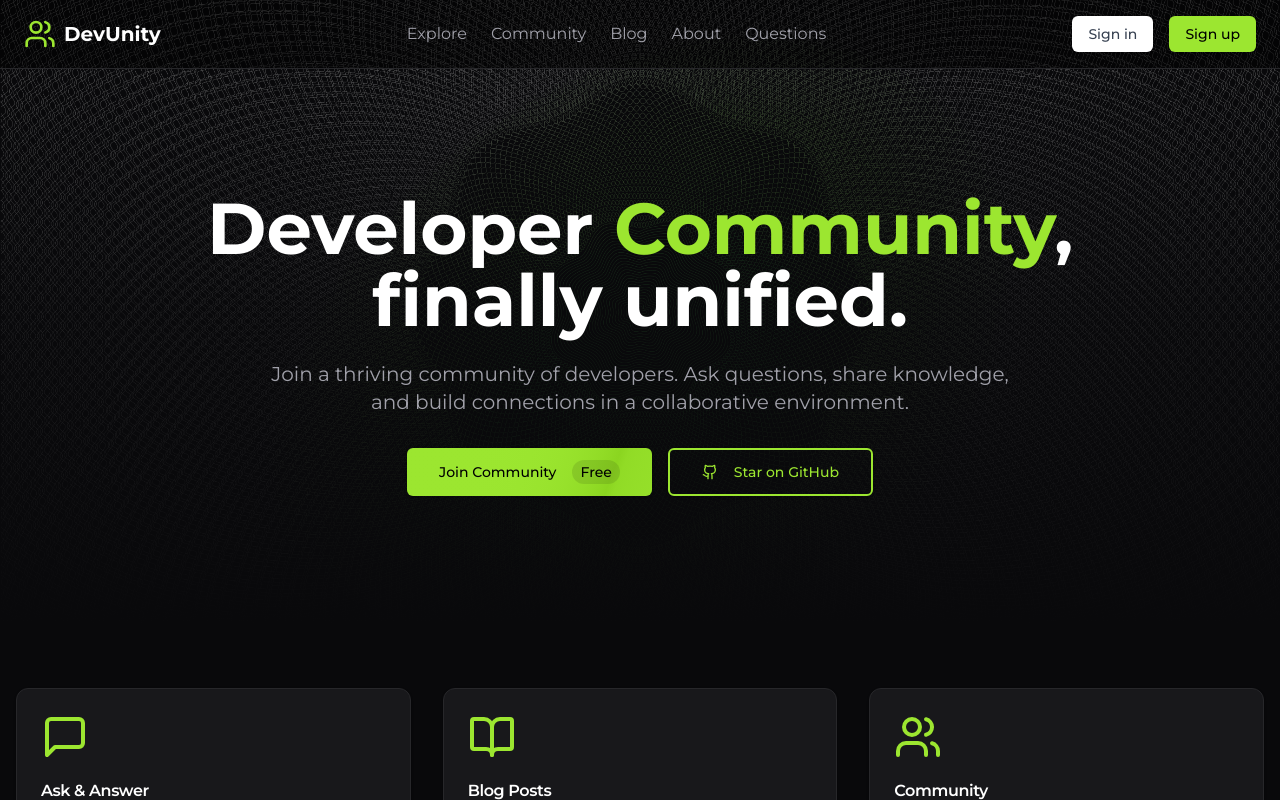
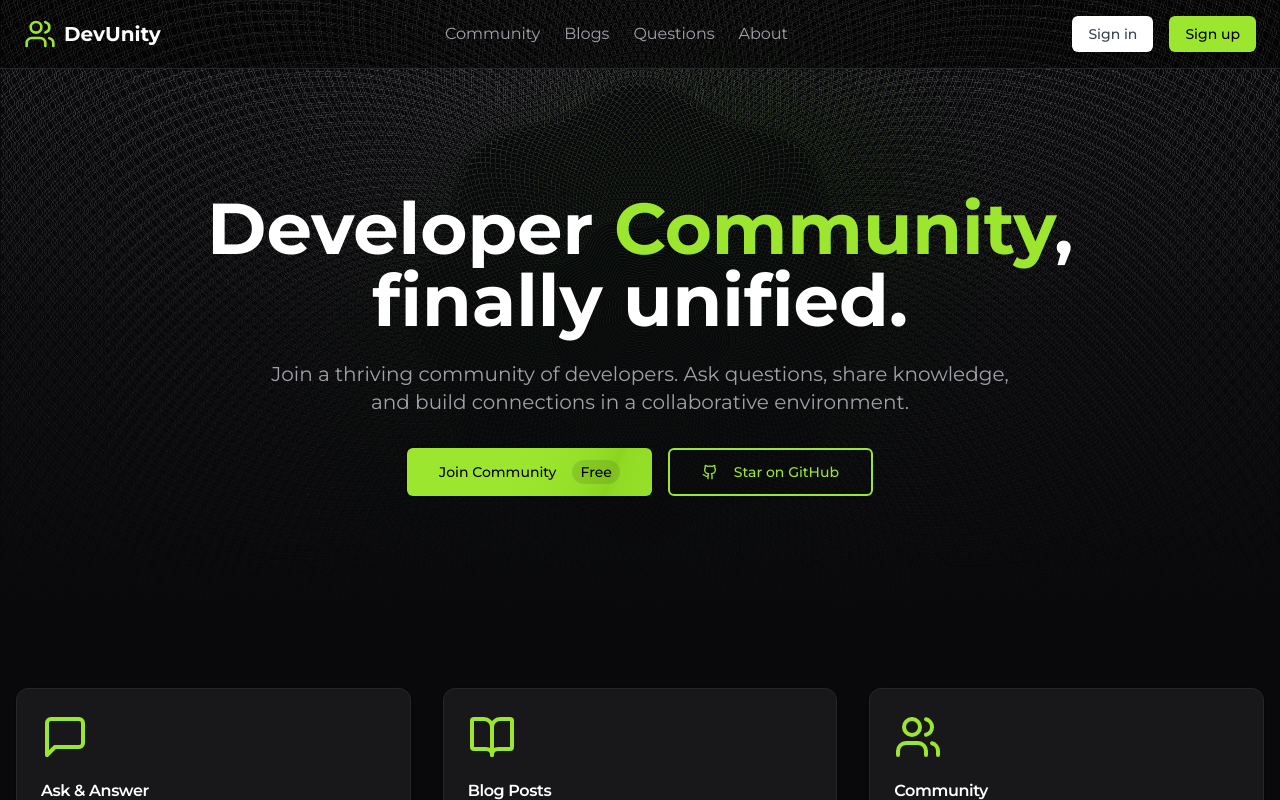
Before and after one commit to sufiankhan-dev/DevUnity, a Next.js app: page / in a window 1280 px wide. Shown: the top 800 px of the page. Built offline with nearby package versions, Linux system fonts and the light colour scheme.

Commit message:
routes rearranged

```diff
--- a/src/components/Navbar.tsx
+++ b/src/components/Navbar.tsx
@@ -1,122 +1,3 @@
-// "use client";
-
-// import React, { useState } from "react";
-// import Link from "next/link";
-// import { Button } from "@/components/ui/button";
-// import { Users } from "lucide-react";
-// import { CgMenuRight } from "react-icons/cg";
-// import {
-//   Sheet,
-//   SheetContent,
-//   SheetTitle,
-//   SheetTrigger,
-// } from "@/components/ui/sheet";
-// import { usePathname } from "next/navigation";
-
-// const Navbar = () => {
-//   const [isOpen, setIsOpen] = useState(false);
-//   const pathname = usePathname();
-
-//   const closeSheet = () => setIsOpen(false);
-
-//   return (
-//     <nav className="border-b z-50 absolute w-full bg-black/50 border-zinc-800">
-//       <div className="container mx-auto flex items-center justify-between p-4 lg:px-6">
-//         <Link className="flex items-center space-x-2" href="/">
-//           <Users className="h-8 w-8 text-[#9CE630]" />
-//           <span className="text-xl font-bold text-white">DevUnity</span>
-//         </Link>
-//         <div className="hidden lg:flex items-center space-x-6">
-//           <Link className="text-zinc-400 hover:text-white" href="/explore">
-//             Explore
-//           </Link>
-//           <Link className="text-zinc-400 hover:text-white" href="/community">
-//             Community
-//           </Link>
-//           <Link className="text-zinc-400 hover:text-white" href="/blogs">
-//             Blog
-//           </Link>
-//           <Link className="text-zinc-400 hover:text-white" href="/about">
-//             About
-//           </Link>
-//           <Link className="text-zinc-400 hover:text-white" href="/question">
-//             Questions
-//           </Link>
-//         </div>
-//         <div className="flex items-center space-x-4">
-//           <Button className="text-gray-700 hover:text-black bg-white hover:bg-white/80 ">
-//             Sign in
-//           </Button>
-//           <Button className="bg-[#9CE630] text-black hover:bg-[#8BD520] hidden lg:block">
-//             Sign up
-//           </Button>
-//           <Sheet open={isOpen} onOpenChange={setIsOpen}>
-//             <SheetTrigger asChild className="lg:hidden">
-//               <CgMenuRight className="h-6 w-6 text-white" />
-//             </SheetTrigger>
-//             <SheetContent
-//               side="right"
-//               className="w-[300px] sm:w-[400px] bg-zinc-900 border-none"
-//             >
-//               <Link href="/" onClick={closeSheet}>
-//                 <SheetTitle className="text-bold text-white flex items-center">
-//                   <Users className="mr-2 text-[#9CE630]" />
-//                   DevUnity
-//                 </SheetTitle>
-//               </Link>
-//               <nav className="flex flex-col space-y-4 mt-8">
-//                 <Link
-//                   className="text-zinc-400 hover:text-white"
-//                   href="/explore"
-//                   onClick={closeSheet}
-//                 >
-//                   Explore
-//                 </Link>
-//                 <Link
-//                   className="text-zinc-400 hover:text-white"
-//                   href="/community"
-//                   onClick={closeSheet}
-//                 >
-//                   Community
-//                 </Link>
-//                 <Link
-//                   className="text-zinc-400 hover:text-white"
-//                   href="/blogs"
-//                   onClick={closeSheet}
-//                 >
-//                   Blog
-//                 </Link>
-//                 <Link
-//                   className="text-zinc-400 hover:text-white"
-//                   href="/about"
-//                   onClick={closeSheet}
-//                 >
-//                   About
-//                 </Link>
-//                 <Link
-//                   className="text-zinc-400 hover:text-white"
-//                   href="/question"
-//                   onClick={closeSheet}
-//                 >
-//                   Questions
-//                 </Link>
-//                 <Button
-//                   className="bg-[#9CE630] text-black hover:bg-[#8BD520] w-full mt-4"
-//                   onClick={closeSheet}
-//                 >
-//                   Sign up
-//                 </Button>
-//               </nav>
-//             </SheetContent>
-//           </Sheet>
-//         </div>
-//       </div>
-//     </nav>
-//   );
-// };
-
-// export default Navbar;
-
 "use client";
 
 import React, { useState } from "react";
@@ -134,11 +15,10 @@ import { usePathname } from "next/navigation";
 
 const Navbar = () => {
   const [isOpen, setIsOpen] = useState(false);
-  const pathname = usePathname(); // Get the current path
+  const pathname = usePathname();
 
   const closeSheet = () => setIsOpen(false);
 
-  // Function to set active class based on path
   const linkClasses = (path: any) =>
     pathname === path ? "text-white" : "text-zinc-400 hover:text-white";
 
@@ -150,20 +30,20 @@ const Navbar = () => {
           <span className="text-xl font-bold text-white">DevUnity</span>
         </Link>
         <div className="hidden lg:flex items-center space-x-6">
-          <Link className={linkClasses("/explore")} href="/explore">
+          {/* <Link className={linkClasses("/explore")} href="/explore">
             Explore
-          </Link>
+          </Link> */}
           <Link className={linkClasses("/community")} href="/community">
             Community
           </Link>
           <Link className={linkClasses("/blogs")} href="/blogs">
-            Blog
+            Blogs
+          </Link>
+          <Link className={linkClasses("/question")} href="/question">
+            Questions
           </Link>
           <Link className={linkClasses("/about")} href="/about">
             About
-          </Link>
-          <Link className={linkClasses("/question")} href="/question">
-            Questions
           </Link>
         </div>
         <div className="flex items-center space-x-4">
@@ -188,13 +68,13 @@ const Navbar = () => {
                 </SheetTitle>
               </Link>
               <nav className="flex flex-col space-y-4 mt-8">
-                <Link
+                {/* <Link
                   className={linkClasses("/explore")}
                   href="/explore"
                   onClick={closeSheet}
                 >
                   Explore
-                </Link>
+                </Link> */}
                 <Link
                   className={linkClasses("/community")}
                   href="/community"
@@ -207,7 +87,14 @@ const Navbar = () => {
                   href="/blogs"
                   onClick={closeSheet}
                 >
-                  Blog
+                  Blogs
+                </Link>
+                <Link
+                  className={linkClasses("/question")}
+                  href="/question"
+                  onClick={closeSheet}
+                >
+                  Questions
                 </Link>
                 <Link
                   className={linkClasses("/about")}
@@ -215,13 +102,6 @@ const Navbar = () => {
                   onClick={closeSheet}
                 >
                   About
-                </Link>
-                <Link
-                  className={linkClasses("/question")}
-                  href="/question"
-                  onClick={closeSheet}
-                >
-                  Questions
                 </Link>
                 <Button
                   className="bg-[#9CE630] text-black hover:bg-[#8BD520] w-full mt-4"
```
